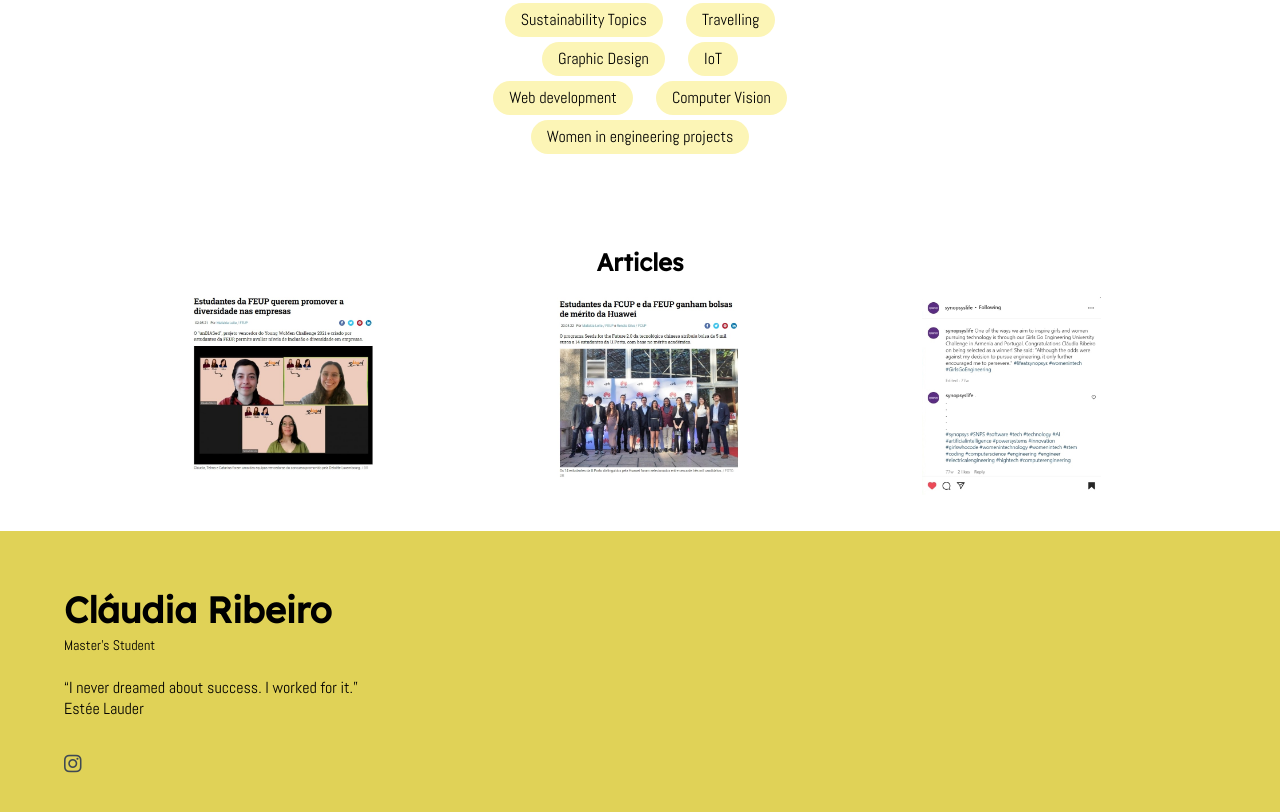
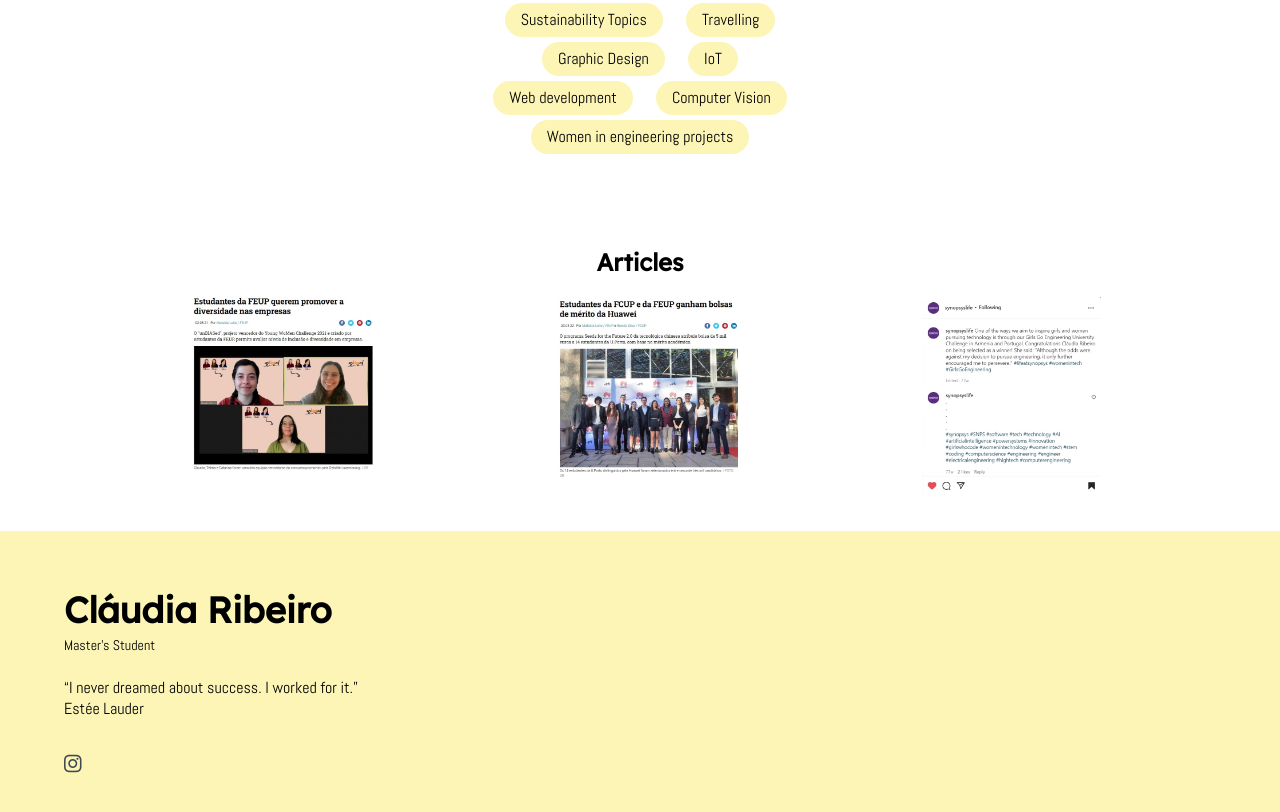
Before and after one commit to claudia-ribeiro/ClaudiaRibeiroCV.github.io, a plain HTML site: page index.html in a window 1280 px wide. Shown: the part 2729-3541 px from the top of the page. Drawn offline with Linux system fonts and the light colour scheme.

Commit message:
Update style.css

```diff
--- a/css/style.css
+++ b/css/style.css
@@ -587,7 +587,7 @@ main .site-title .cover-photo{
 }
 
 .footer_bg{
-    background-color: var(--first-color);
+    background-color: var(--first-color-lighter);
     padding: 2rem 0 3rem;
 }
 
```
